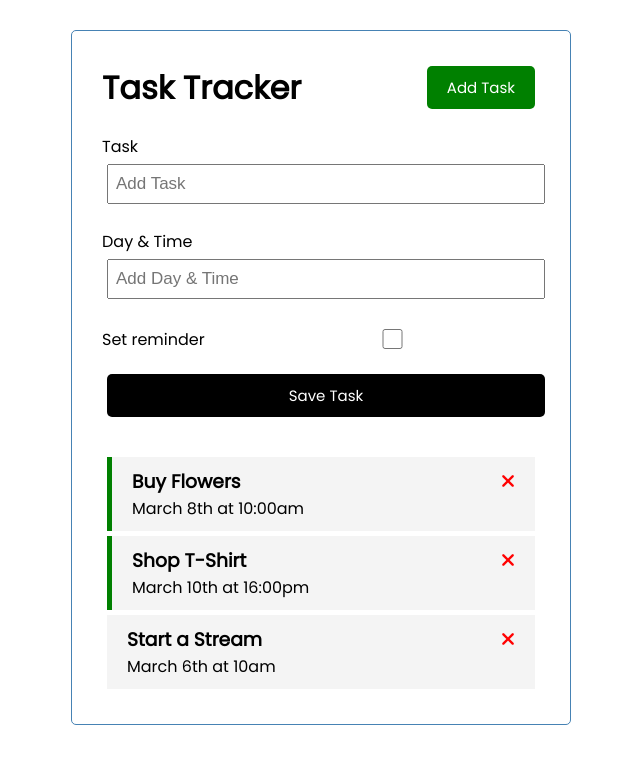
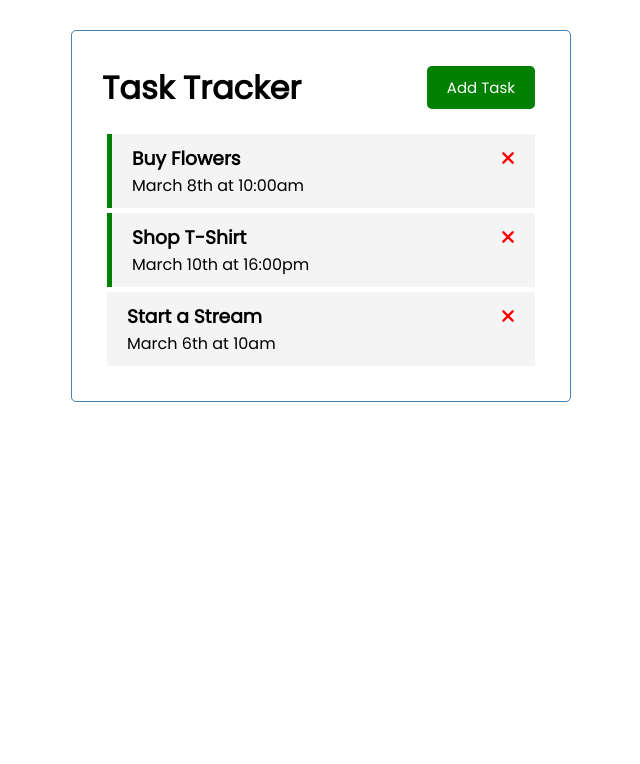
Before and after one commit to 1um1n0517y01/vue-task-tracker, a Vue app: page / in a window 1280 px wide. Shown: the top 764 px of the page, without its empty margins (319-959 px from the left). Built offline with nearby package versions, Linux system fonts and the light colour scheme.

Commit message:
Implemented toggle Add task functionality

```diff
--- a/src/App.vue
+++ b/src/App.vue
@@ -1,7 +1,8 @@
 <template>
   <div class="container">
-    <Header title="Task Tracker" />
-    <AddTask @add-task="AddTask" />
+    <Header @toggle-add-task="toggleAddTask" title="Task Tracker" />
+    <div v-if="showAddTask"><AddTask @add-task="AddTask" /></div>
+
     <Tasks
       @toggle-reminder="toggleRreminder"
       @delete-task="deleteTask"
@@ -25,6 +26,7 @@ export default {
   data() {
     return {
       tasks: [],
+      showAddTask: false,
     };
   },
   methods: {
@@ -39,6 +41,9 @@ export default {
     },
     AddTask(task) {
       this.tasks = [...this.tasks, task];
+    },
+    toggleAddTask() {
+      this.showAddTask = !this.showAddTask;
     },
   },
   created() {
--- a/src/components/Button.vue
+++ b/src/components/Button.vue
@@ -13,7 +13,7 @@ export default {
   },
   methods: {
     onClick() {
-      console.log(13);
+      this.$emit('toggle-add-task');
     },
   },
 };
--- a/src/components/Header.vue
+++ b/src/components/Header.vue
@@ -1,7 +1,15 @@
 <template>
   <header>
     <h1>{{ title }}</h1>
-    <Button text="Add Task" color="green" />
+    <Button
+      @toggle-add-task="
+        {
+          $emit('toggleAddTask');
+        }
+      "
+      text="Add Task"
+      color="green"
+    />
   </header>
 </template>
 
```
